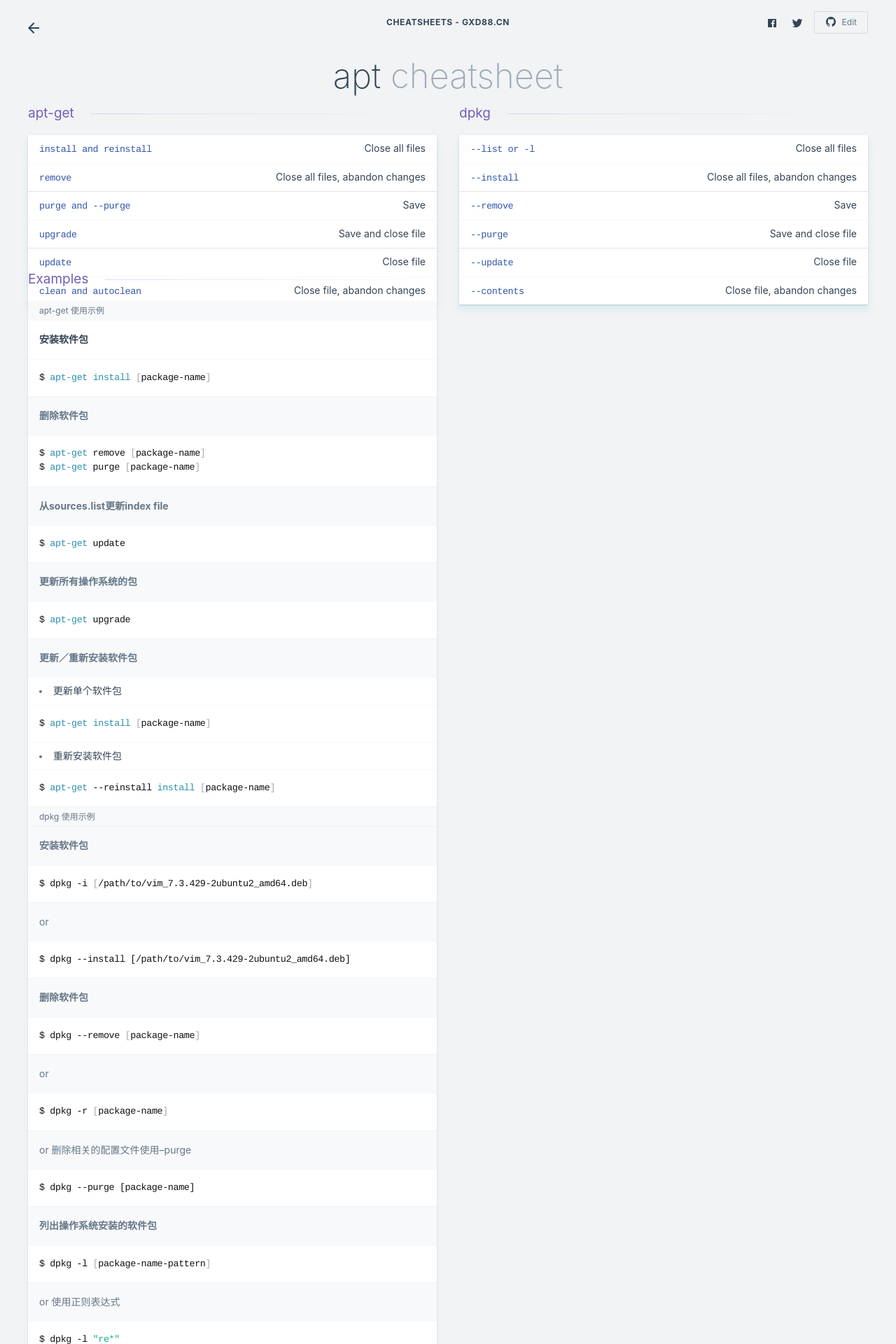
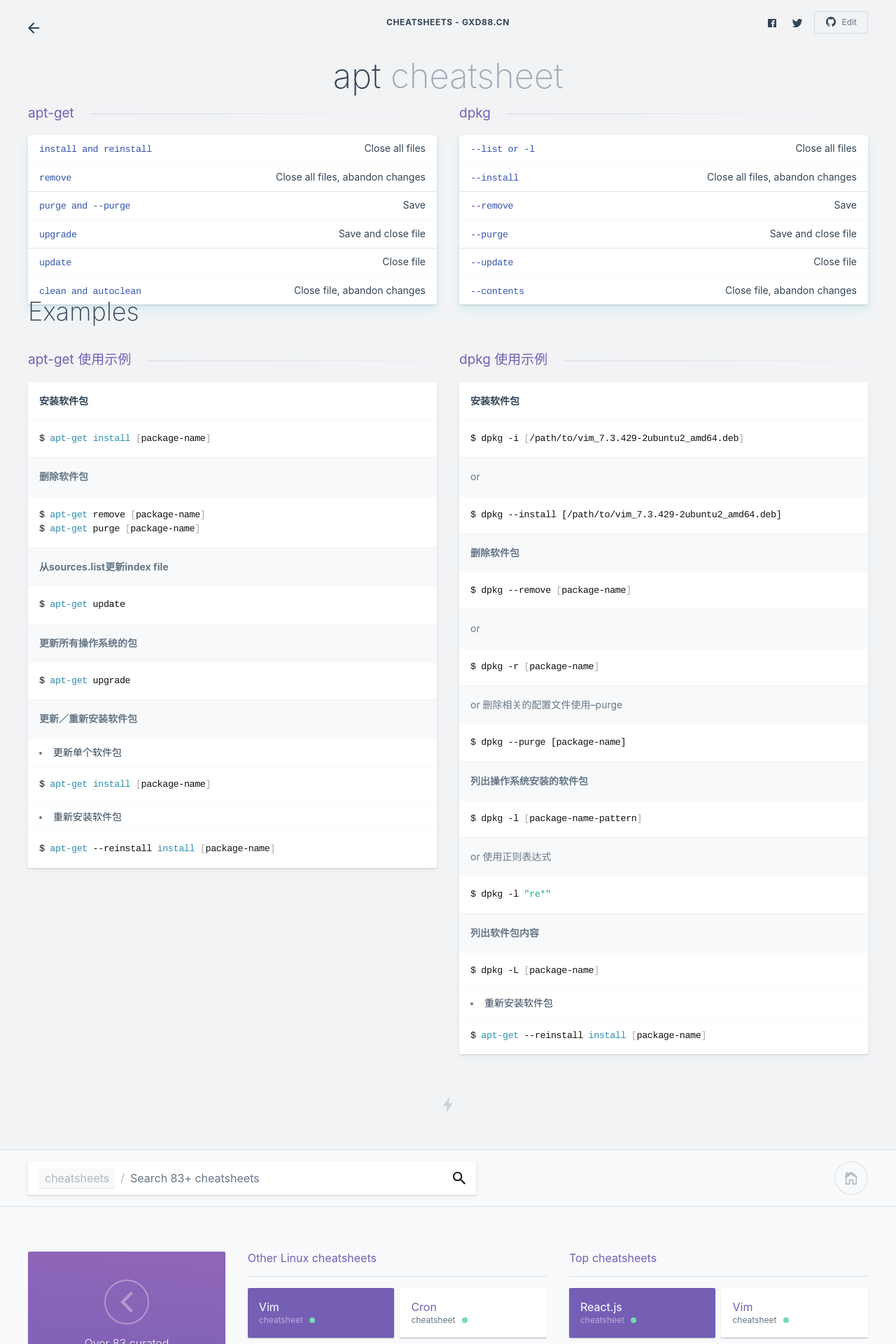
Before and after one commit to gongxiude/cheatsheets, a Jekyll site: the page built from apt.md, in a window 1280 px wide. Shown: the top 1920 px of the page at 70% size. Built offline with Jekyll 4.4.1, drawn with Linux system fonts in a browser that asks for light colours; comment, search, counter and statistics services are not loaded.

Commit message:
修改央视

````diff
--- a/apt.md
+++ b/apt.md
@@ -49,9 +49,9 @@ Getting started
 {: .-shortcuts}
 
 
-### Examples
+## Examples
 
-#### apt-get 使用示例
+### apt-get 使用示例
 
 **安装软件包**
 ```bash
@@ -89,7 +89,7 @@ $ apt-get --reinstall install [package-name]
 
 
 
-#### dpkg 使用示例
+### dpkg 使用示例
 
 **安装软件包**
 ```bash
````
